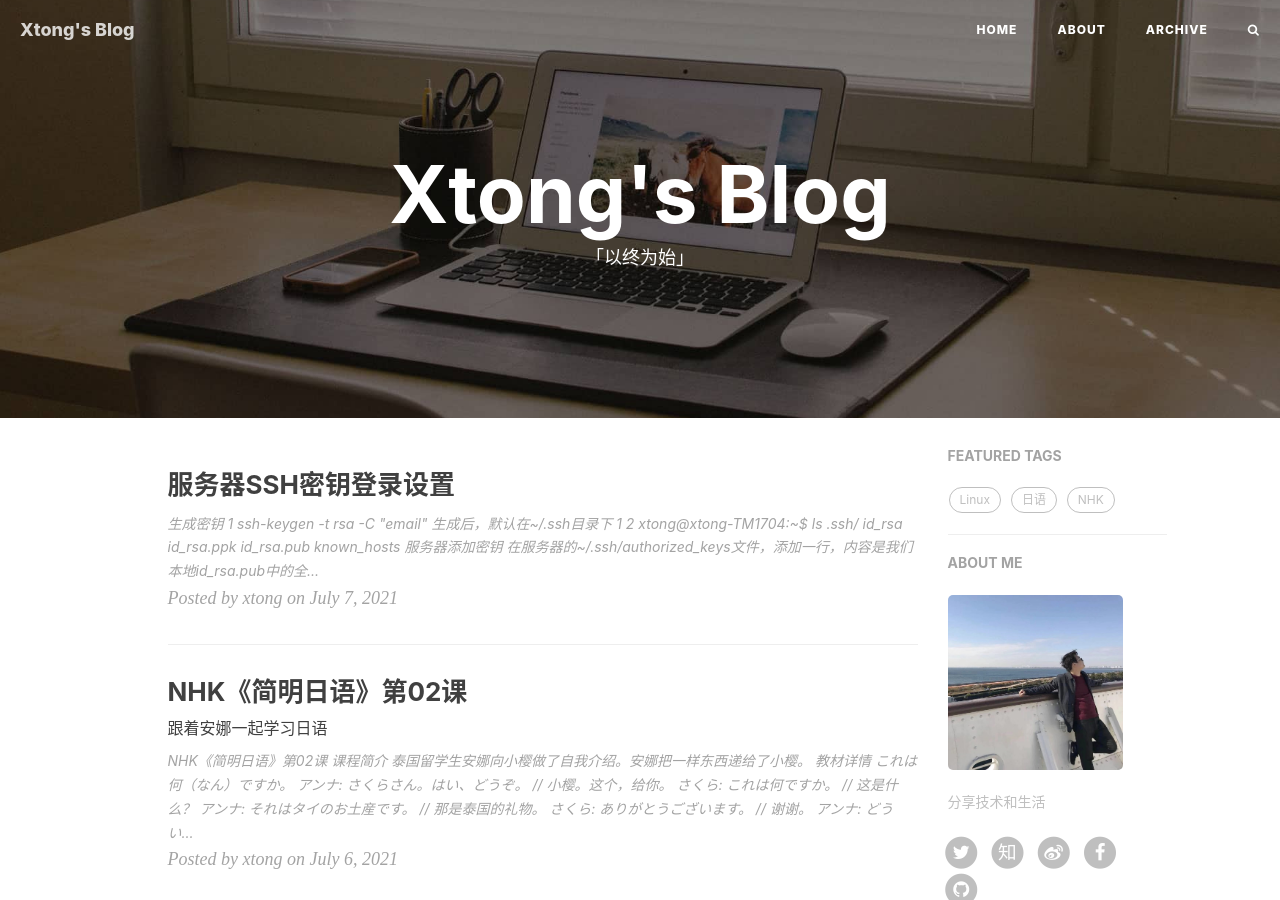
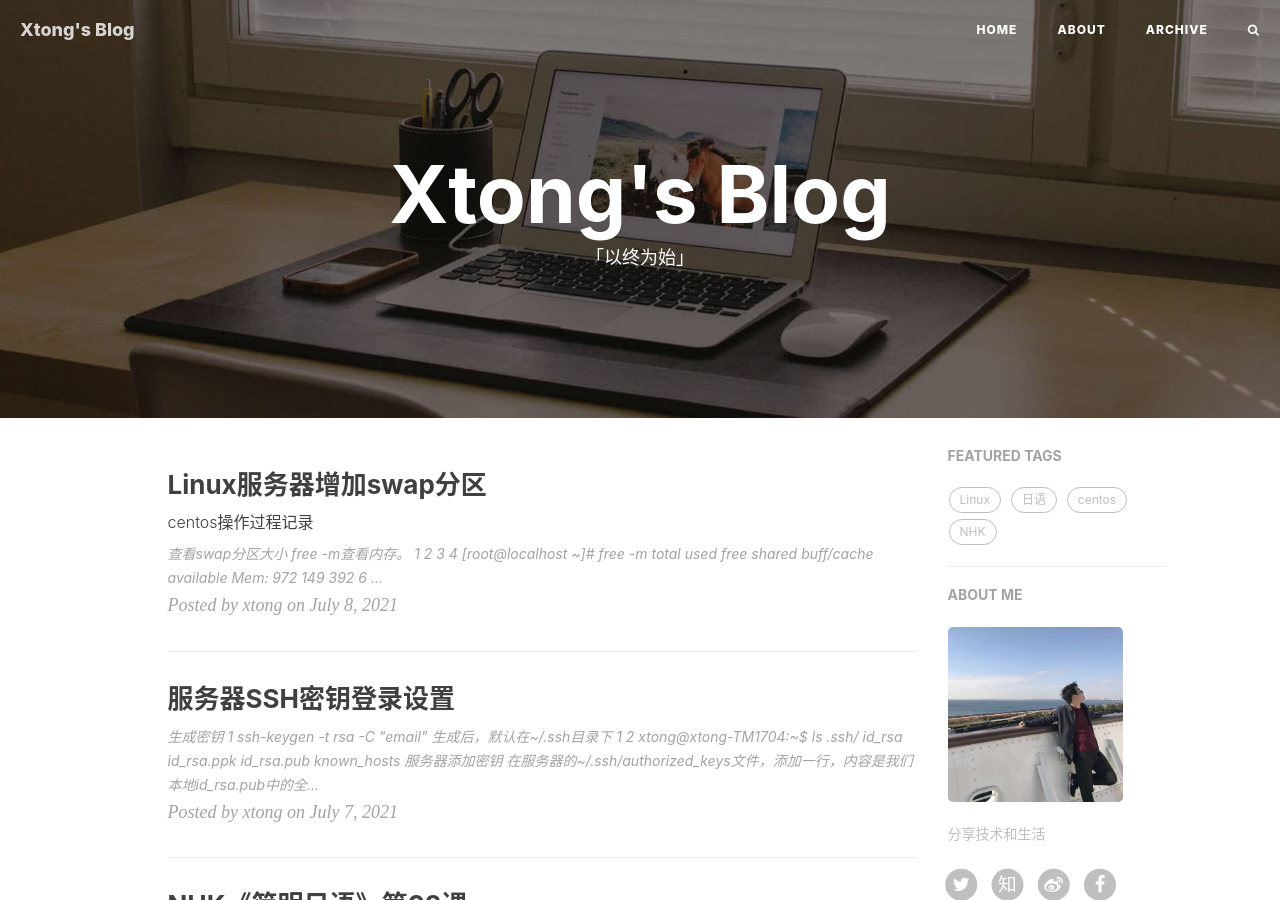
Before and after one commit to tongg112/tongg112.github.io, a Jekyll site: the page built from index.html, in a window 1280 px wide and 900 px high. Built offline with Jekyll 4.4.1, drawn with Linux system fonts in a browser that asks for light colours; nearby versions of some CDN libraries; the list of posts is cut into pages by our own code; comment, search, counter and statistics services are not loaded.

Commit message:
发布linux-swap

```diff
--- a/_posts/2021-06-30-nodejs.md
+++ b/_posts/2021-06-30-nodejs.md
@@ -5,7 +5,7 @@
 author: xtong
 date:   2021-06-30 21:32:52 +0800
 catalog: true
-tags: [nodejs, 环境, Linux]
+tags: [nodejs, 环境, Linux, centos]
 header-img: "img/post-bg-node.png"
 comments: true
 ---
--- a/_drafts/2021-07-09-linux-swap.md
+++ b/_posts/2021-07-08-linux-swap.md
@@ -1,11 +1,11 @@
 ---
 layout: post
 title:  "Linux服务器增加swap分区"
-subtitle: ""
+subtitle: "centos操作过程记录"
 author: xtong
-date:   2021-07-09 21:32:52 +0800
+date:   2021-07-08 21:32:52 +0800
 catalog: true
-tags: [linux, swap]
+tags: [Linux, swap, centos]
 header-img: "img/post-bg-node.png"
 comments: true
 ---
```
Also changed, not shown: _drafts/2021-07-09-lnmp-opendir.md (+1 -1 lines), _drafts/2021-07-09-local-ssh.md (+1 -1 lines).
